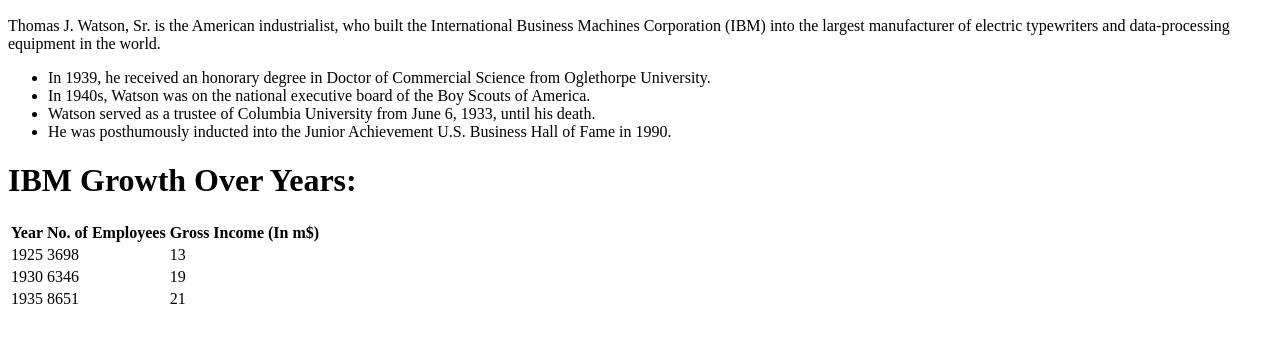
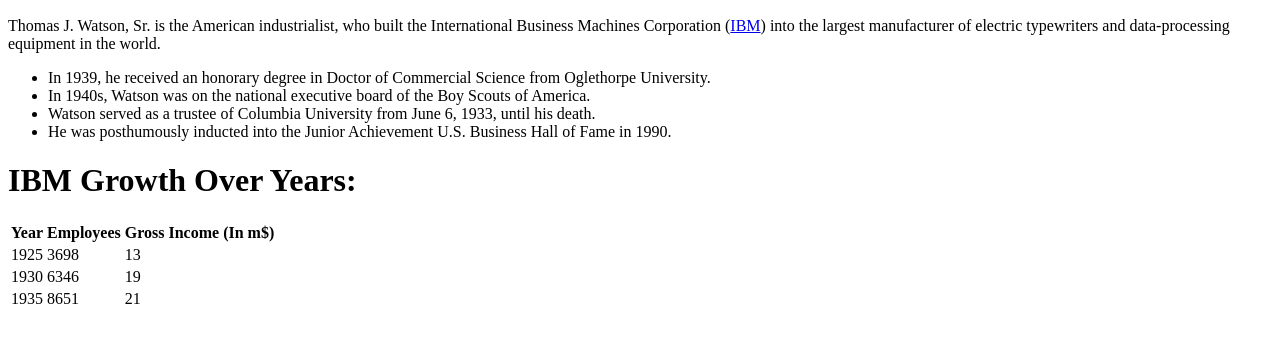
Before and after one commit to AdrielleRivera/Coursera-Practice, a plain HTML site: page index.html in a window 1280 px wide. Shown: the part 383-726 px from the top of the page. Drawn offline with Linux system fonts and the light colour scheme.

Commit message:
Update index.html

```diff
--- a/index.html
+++ b/index.html
@@ -4,9 +4,9 @@
     <title>Thomas J. Watson Sr -  Fan Page</title>
 </head>
 <body>
-     <h1>Thomas J. Watson</h1>
+    <h1>Thomas J. Watson </h1>
     <img src="https://upload.wikimedia.org/wikipedia/commons/7/7e/Thomas_J_Watson_Sr.jpg" width="300" height="300">
-    <p>Thomas J. Watson, Sr. is the American industrialist, who built the International Business Machines Corporation (IBM) into the largest manufacturer of electric typewriters and data-processing equipment in the world.
+    <p>Thomas J. Watson, Sr. is the American industrialist, who built the International Business Machines Corporation (<a href="https://www.ibm.com">IBM</a>)  into the largest manufacturer of electric typewriters and data-processing equipment in the world.
     </p>
     <ul>
         <li>In 1939, he received an honorary degree in Doctor of Commercial Science from Oglethorpe University. </li>
@@ -19,7 +19,7 @@
     <table>
         <tr>
             <th>Year </th>
-        <th>No. of Employees </th>
+            <th>Employees </th>
             <th>Gross Income (In m$) </th>
         </tr>
         <tr>
@@ -39,5 +39,6 @@
         </tr>
 
     </table>
+
 </body>
 </html>
```
Lines whose indentation alone changed are shown as unchanged.
